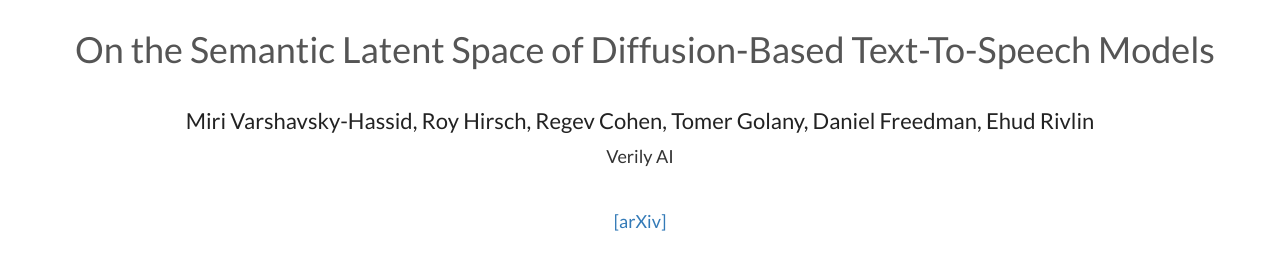
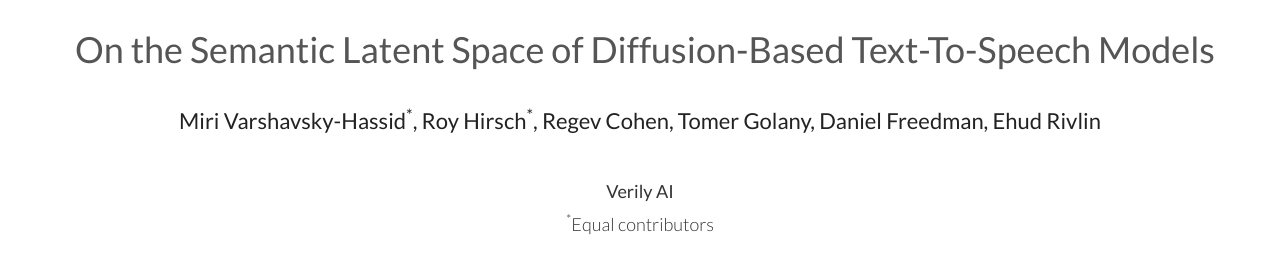
Before and after one commit to latent-analysis-grad-tts/speech-samples, a plain HTML site: page index.html in a window 1280 px wide. Shown: the top 267 px of the page. Drawn offline with nearby package versions, Linux system fonts and the light colour scheme.

Commit message:
Added equal contribution

```diff
--- a/index.html
+++ b/index.html
@@ -16,14 +16,16 @@
             <h1>On the Semantic Latent Space of Diffusion-Based Text-To-Speech Models</h1>
             <br>
             <div class="authors">
-                Miri Varshavsky-Hassid,
-                Roy Hirsch,
+                Miri Varshavsky-Hassid<sup>*</sup>,
+                Roy Hirsch<sup>*</sup>,
                 Regev Cohen,
                 Tomer Golany,
                 Daniel Freedman,
                 Ehud Rivlin
             </div>
+            <br>
             <h4> Verily AI</h4>
+            <p><sup>*</sup>Equal contributors</p>
             <br>
             <h4><a href="https://arxiv.org/abs/2402.12423">[arXiv]</a>
             </h4>
```
